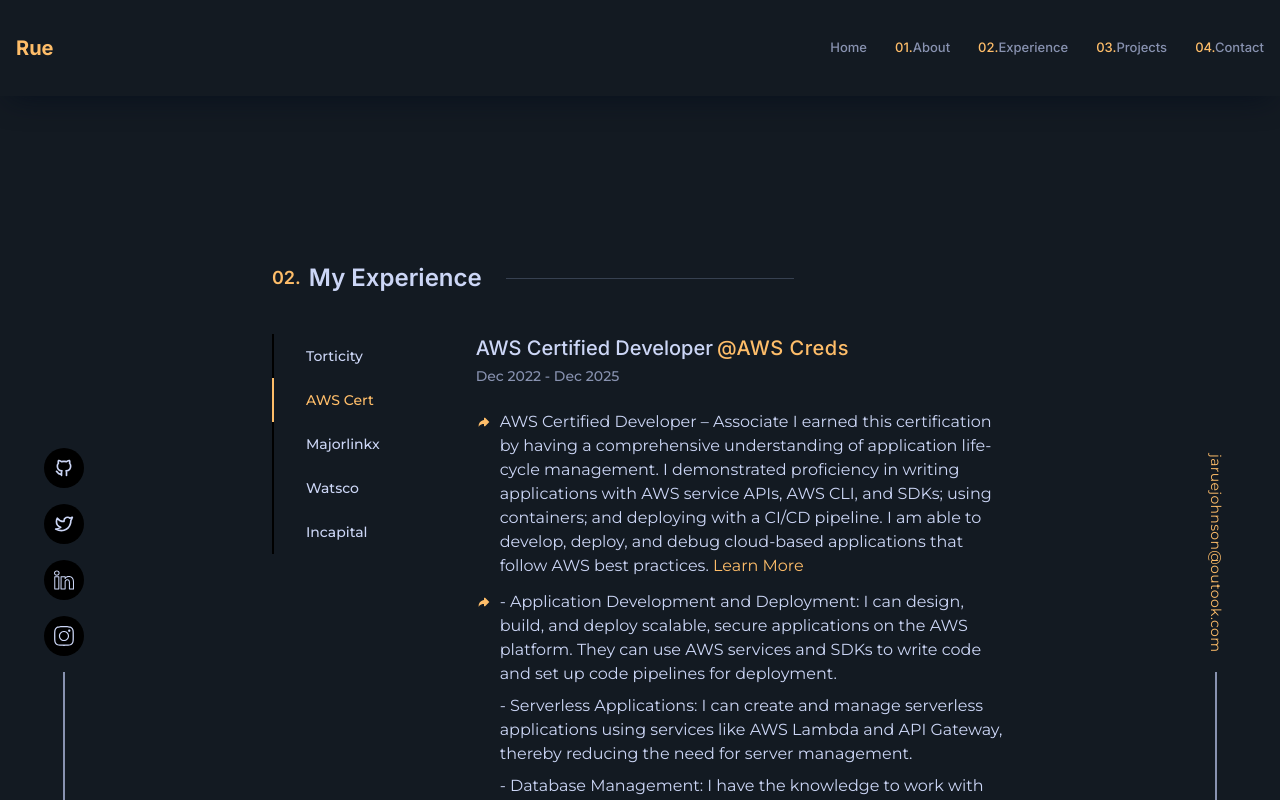
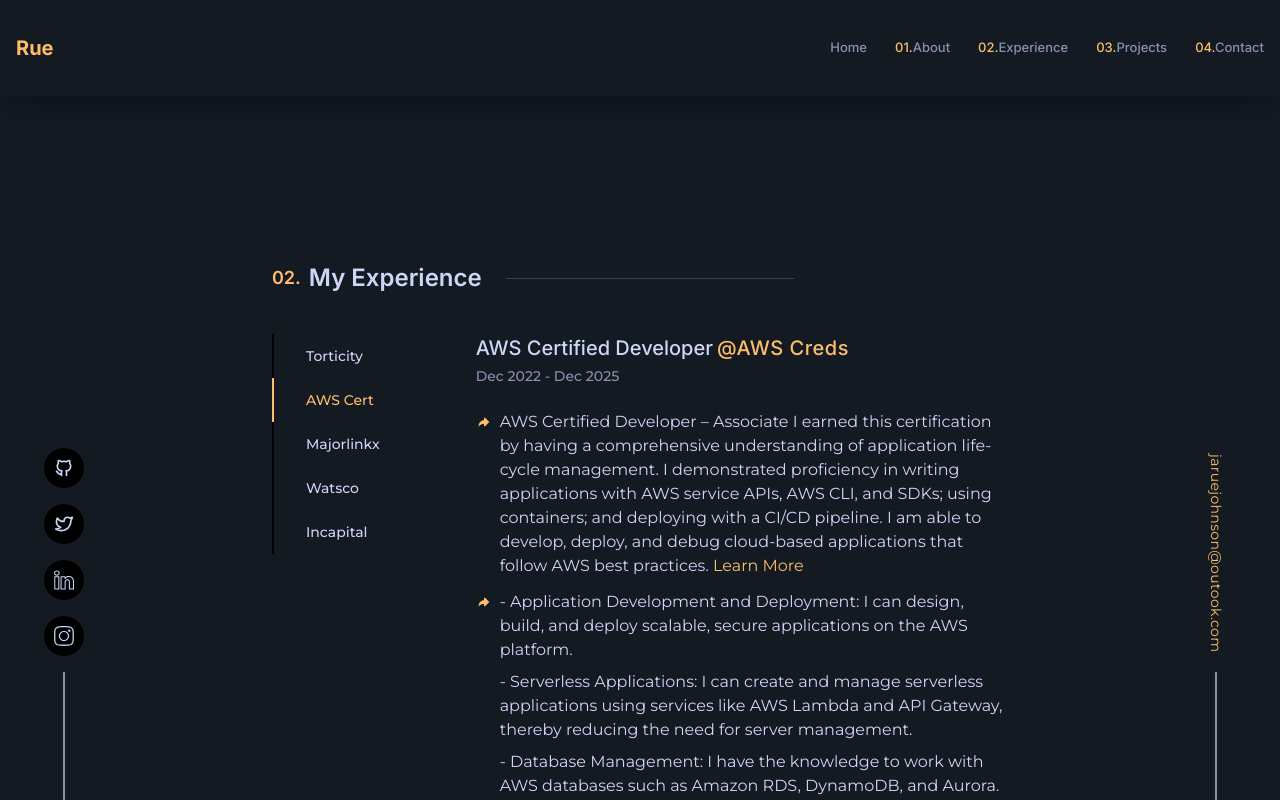
Before and after one commit to jaRue1/jaruejohnson.com, a Next.js app: page / in a window 1280 px wide. Both pictures are taken after a click on the item "AWS Cert". Built offline with nearby package versions, Linux system fonts and the light colour scheme.

Commit message:
fix aws certy

```diff
--- a/components/Jobs/AwsCert.tsx
+++ b/components/Jobs/AwsCert.tsx
@@ -52,9 +52,7 @@
           <span className="flex flex-col gap-2 ">
             <p>
               - Application Development and Deployment: I can design, build, and
-              deploy scalable, secure applications on the AWS platform. They can
-              use AWS services and SDKs to write code and set up code pipelines
-              for deployment.
+              deploy scalable, secure applications on the AWS platform.
             </p>
             <p>
               - Serverless Applications: I can create and manage serverless
@@ -63,14 +61,14 @@
             </p>
             <p>
               - Database Management: I have the knowledge to work with AWS
-              databases such as Amazon RDS, DynamoDB, and Aurora. They can
-              design and maintain these databases, ensuring optimal performance,
-              and security.
+              databases such as Amazon RDS, DynamoDB, and Aurora. I can design
+              and maintain these databases, ensuring optimal performance, and
+              security.
             </p>
             <p>
               - Performance Optimization and Troubleshooting: I am capable of
-              optimizing the performance of AWS applications and services. They
-              can also diagnose and troubleshoot issues, using services like AWS
+              optimizing the performance of AWS applications and services. I can
+              also diagnose and troubleshoot issues, using services like AWS
               CloudWatch, to ensure smooth operations.
             </p>
           </span>
```
